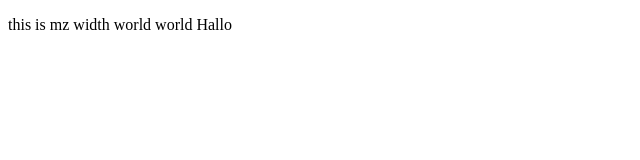
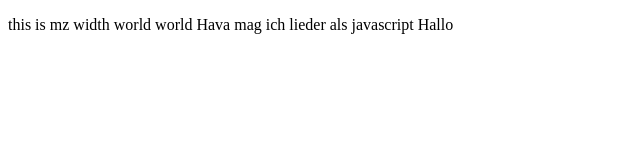
Before and after one commit to heinziheinz/merge-conflict-trial, a plain HTML site: page index.html in a window 1280 px wide. Shown: the whole page, without its empty margins (0-640 px from the left). Drawn offline with Linux system fonts and the light colour scheme.

Commit message:
java mag ich lieber

```diff
--- a/index.html
+++ b/index.html
@@ -9,7 +9,7 @@
 </head>
 
 <body>
-    <p>this is mz width world world  Hallo</p>
+    <p>this is mz width world world Hava mag ich lieder als javascript Hallo</p>
 </body>
 
 </html>
```
